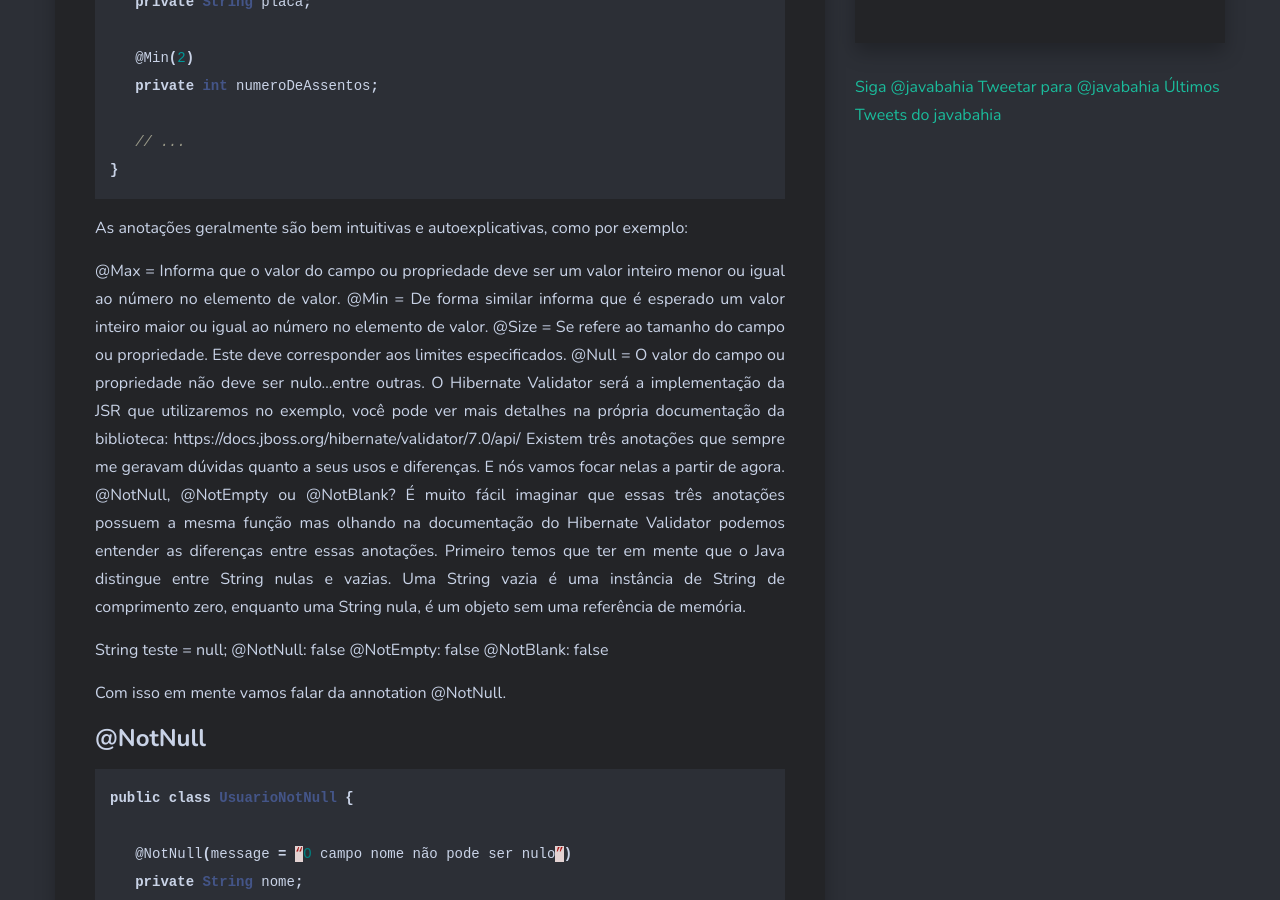
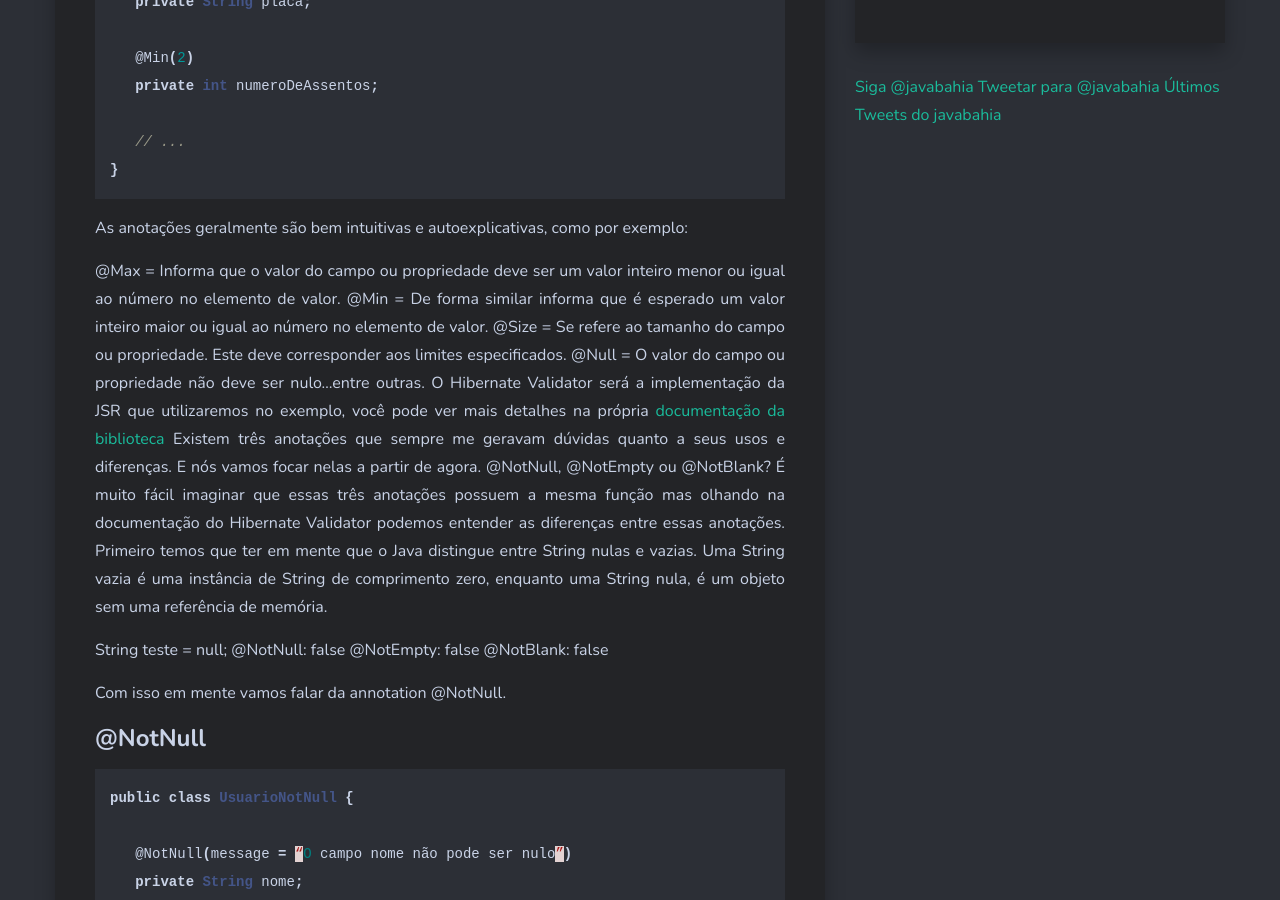
Before and after one commit to javabahia/javabahia.github.io, a Jekyll site: the page built from _posts/2020-08-04-jsr-303-bean-validation-algumas-anotacoes.md, in a window 1280 px wide and 900 px high, scrolled down 1811 px. Built offline with Jekyll 4.4.1, drawn with Linux system fonts in a browser that asks for light colours; nearby versions of some CDN libraries; comment, search, counter and statistics services are not loaded; some of the changed lines change nothing that is shown; some of the changed text lies outside the part shown.

Commit message:
Correção links

```diff
--- a/_posts/2020-08-04-jsr-303-bean-validation-algumas-anotacoes.md
+++ b/_posts/2020-08-04-jsr-303-bean-validation-algumas-anotacoes.md
@@ -47,7 +47,7 @@
 @Min = De forma similar informa que é esperado um valor inteiro maior ou igual ao número no elemento de valor.
 @Size = Se refere ao tamanho do campo ou propriedade. Este deve corresponder aos limites especificados.
 @Null = O valor do campo ou propriedade não deve ser nulo...entre outras.
-O Hibernate Validator será a implementação da JSR que utilizaremos no exemplo, você pode ver mais detalhes na própria documentação da biblioteca: https://docs.jboss.org/hibernate/validator/7.0/api/
+O Hibernate Validator será a implementação da JSR que utilizaremos no exemplo, você pode ver mais detalhes na própria [documentação da biblioteca](https://docs.jboss.org/hibernate/validator/7.0/api/){:target="\_blank"}
 Existem três anotações que sempre me geravam dúvidas quanto a seus usos e diferenças. E nós vamos focar nelas a partir de agora.
 @NotNull, @NotEmpty ou @NotBlank?
 É muito fácil imaginar que essas três anotações possuem a mesma função mas olhando na documentação do Hibernate Validator podemos entender as  diferenças entre essas anotações.
@@ -158,6 +158,6 @@
 Sendo assim para validar um campo String de preenchimento obrigatório, não vazio, é indicado o uso de @NotBlank.
 
 Montival Junior (Estudante Desenvolvimento Java):
-- Github: https://github.com/MonthAlcantara
-- Linkedin: https://www.linkedin.com/in/montivaljunior
-- Page: https://monthalcantara.github.io/
+- [Github](https://github.com/MonthAlcantara)
+- [Linkedin](https://www.linkedin.com/in/montivaljunior)
+- [Page]([https://monthalcantara.github.io/)
```
